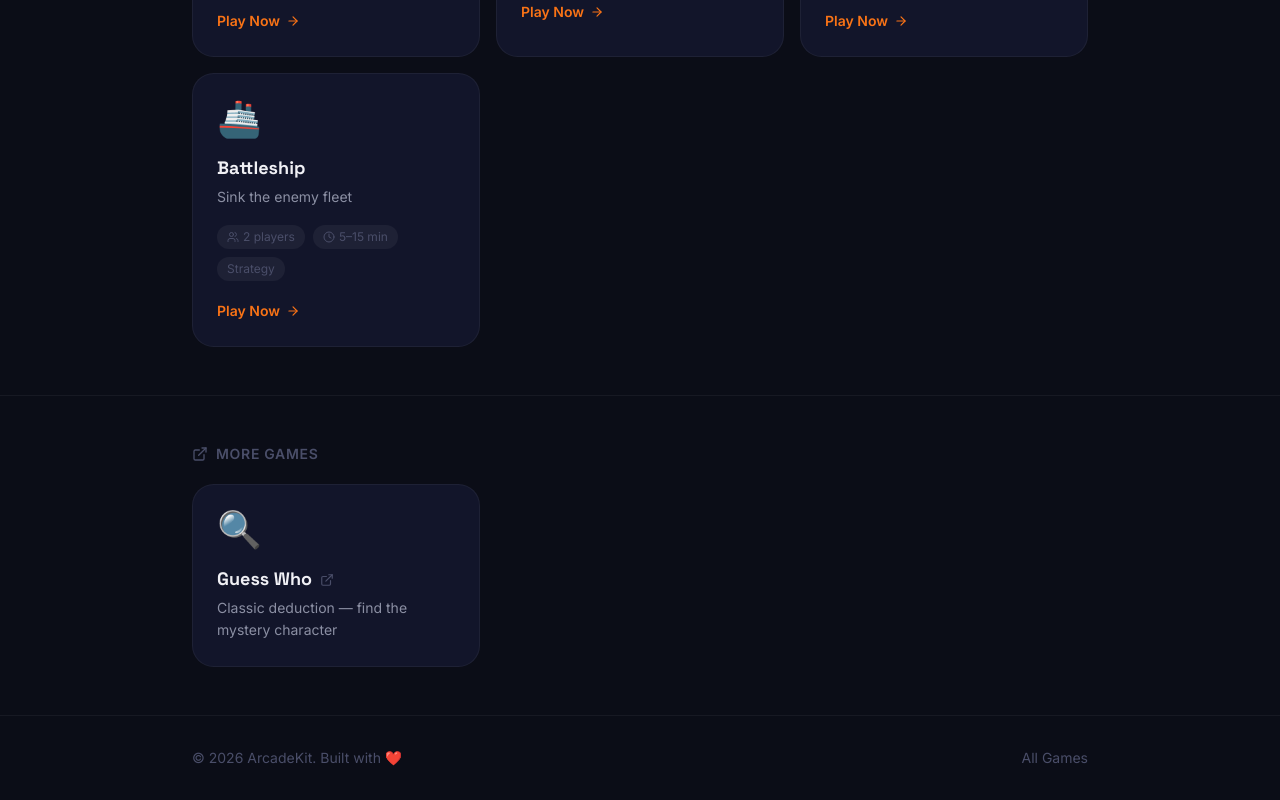
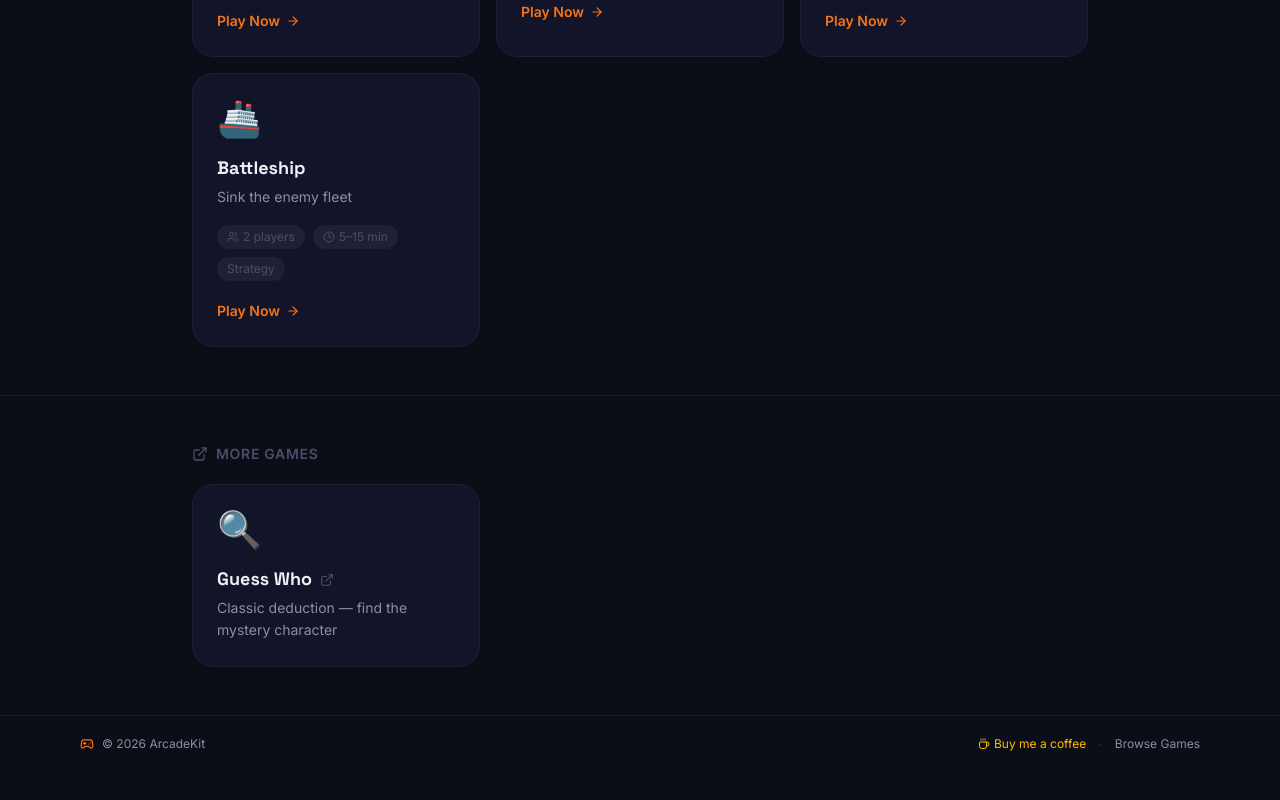
Before and after one commit to MarkCirineo/game-network, a Next.js app: page / in a window 1280 px wide. Shown: the part 519-1319 px from the top of the page. After the commit the page ends 1291 px from the top, so only its background shows below. Built offline with nearby package versions, Linux system fonts and the light colour scheme; no server answers.

Commit message:
feat: add buymeacoffee link and fix footer

```diff
--- a/src/app/layout.tsx
+++ b/src/app/layout.tsx
@@ -4,6 +4,7 @@ import { Inter, Space_Grotesk } from "next/font/google";
 import { TooltipProvider } from "@/components/ui/tooltip";
 import { Toaster } from "@/components/ui/sonner";
 import { Header } from "@/components/layout/Header";
+import { Footer } from "@/components/layout/Footer";
 import "./globals.css";
 
 const inter = Inter({
@@ -71,6 +72,7 @@ export default function RootLayout({
         <TooltipProvider>
           <Header />
           <main className="flex-1 flex flex-col">{children}</main>
+          <Footer />
           <Toaster position="bottom-center" richColors />
         </TooltipProvider>
         {process.env.NODE_ENV === "production" && (
--- a/src/app/page.tsx
+++ b/src/app/page.tsx
@@ -205,19 +205,8 @@ export default function HomePage() {
         </section>
       )}
 
-      {/* ── Footer ───────────────────────────────────────── */}
-      <footer className="mt-auto border-t border-white/5 px-4 py-8">
-        <div className="mx-auto flex max-w-4xl flex-col items-center justify-between gap-4 sm:flex-row">
-          <p className="text-sm text-text-muted">
-            © {new Date().getFullYear()} ArcadeKit. Built with ❤️
-          </p>
-          <div className="flex items-center gap-4 text-sm text-text-muted">
-            <Link href="/games" className="hover:text-text-secondary">
-              All Games
-            </Link>
-          </div>
-        </div>
-      </footer>
+
+
     </>
   );
 }
--- a/src/components/layout/Footer.tsx
+++ b/src/components/layout/Footer.tsx
@@ -6,30 +6,37 @@
 "use client";
 
 import Link from "next/link";
-import { Gamepad2 } from "lucide-react";
+import { Coffee, Gamepad2 } from "lucide-react";
 
 export function Footer() {
   return (
     <footer className="w-full border-t border-white/5 bg-midnight">
-      <div className="mx-auto flex max-w-6xl flex-col items-center gap-3 px-4 py-8 sm:flex-row sm:justify-between">
+      <div className="mx-auto flex max-w-6xl flex-col items-center gap-2 px-4 py-4 sm:flex-row sm:justify-between">
         {/* Brand / Copyright */}
-        <div className="flex items-center gap-2 text-sm text-text-secondary">
-          <Gamepad2 className="h-4 w-4 text-ember" />
-          <span>&copy; 2024–2025 ArcadeKit. All rights reserved.</span>
+        <div className="flex items-center gap-2 text-xs text-text-secondary">
+          <Gamepad2 className="h-3.5 w-3.5 text-ember" />
+          <span>&copy; {new Date().getFullYear()} ArcadeKit</span>
         </div>
 
-        {/* Center — Built with */}
-        <p className="text-xs text-text-muted">
-          Built with <span className="text-pink">❤️</span> for players everywhere
-        </p>
-
-        {/* Games link */}
-        <Link
-          href="/games"
-          className="text-sm font-medium text-text-secondary transition-colors hover:text-ember"
-        >
-          Browse Games
-        </Link>
+        {/* Right side links */}
+        <div className="flex items-center gap-3">
+          <a
+            href="https://buymeacoffee.com/arcadekit"
+            target="_blank"
+            rel="noopener noreferrer"
+            className="inline-flex items-center gap-1 text-xs text-amber-400 transition-colors hover:text-amber-300"
+          >
+            <Coffee className="h-3 w-3" />
+            Buy me a coffee
+          </a>
+          <span className="text-white/10">·</span>
+          <Link
+            href="/games"
+            className="text-xs text-text-secondary transition-colors hover:text-ember"
+          >
+            Browse Games
+          </Link>
+        </div>
       </div>
     </footer>
   );
```
